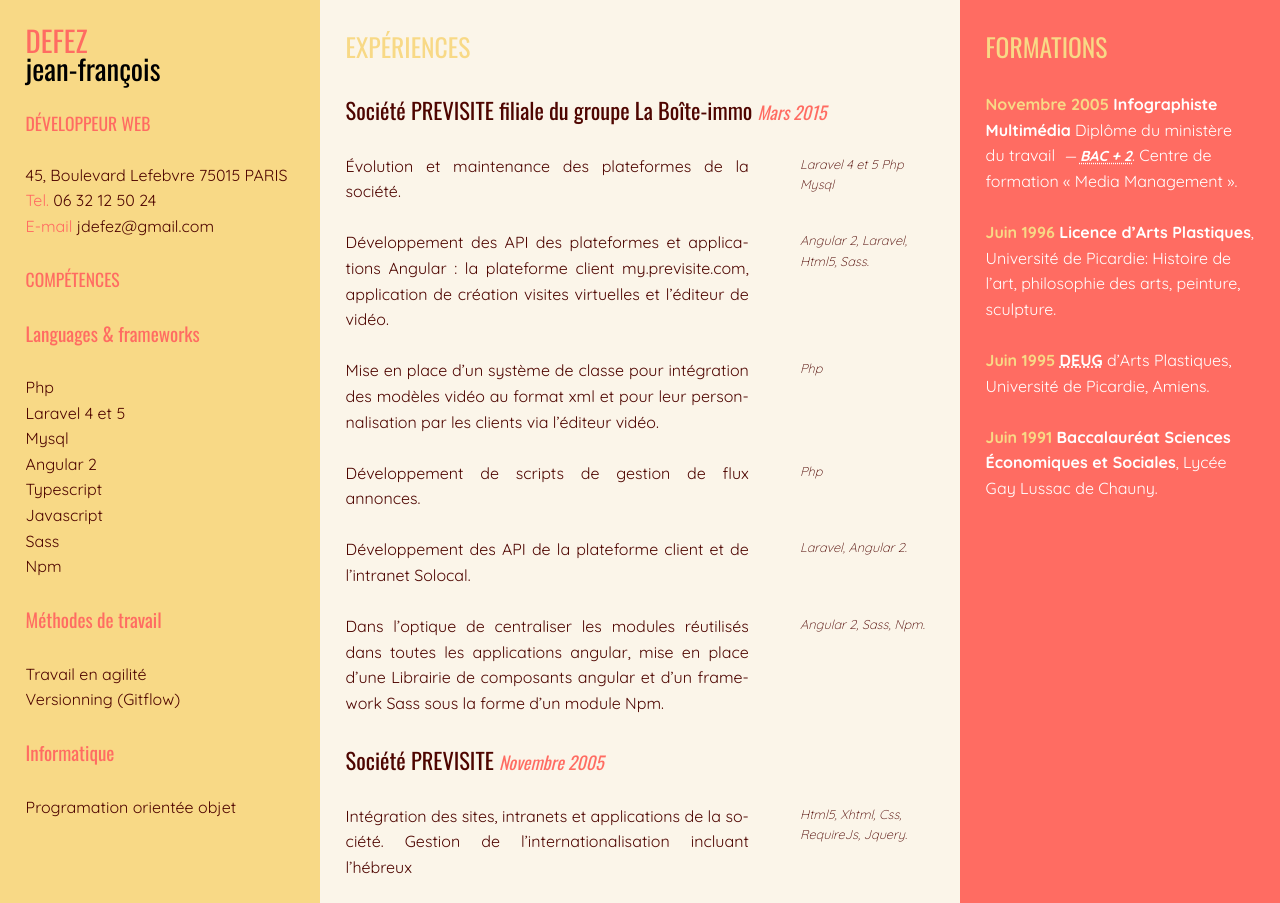
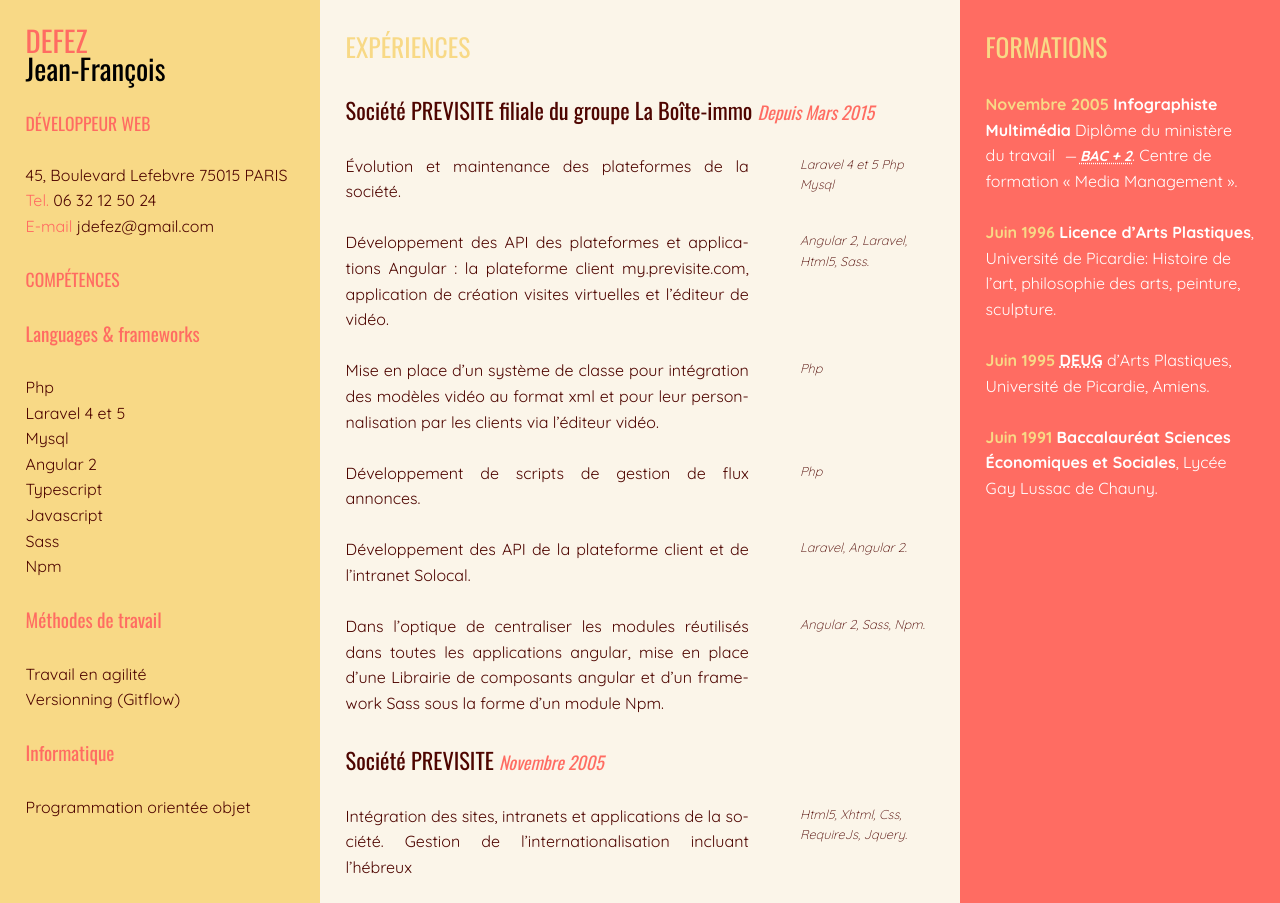
Before and after one commit to jdefez/cv, a website: page index.html in a window 1280 px wide. Shown: the top 903 px of the page. Drawn offline with nearby package versions, Linux system fonts and the light colour scheme.

Commit message:
fix: typo and removed trailing whitespaces

```diff
--- a/index.html
+++ b/index.html
@@ -11,7 +11,7 @@
     <h1 class="t-h1">
       DEFEZ
       <span class="firstname">
-        jean-françois
+        Jean-François
       </span>
     </h1>
     <h2 class="t-h2">
@@ -70,7 +70,7 @@
     </h4>
     <ul>
       <li>
-        Programation orientée objet
+        Programmation orientée objet
       </li>
     </ul>
   </header>
@@ -82,7 +82,7 @@
       <header>
         <h3 class="t-h3">
           Société PREVISITE filiale du groupe La Boîte-immo
-          <time datetime="2015-03-13T00:00">Mars 2015</time>
+          <time datetime="2015-03-13T00:00">Depuis Mars 2015</time>
         </h3>
       </header>
       <article>
--- a/sass/_layout.scss
+++ b/sass/_layout.scss
@@ -1,5 +1,3 @@
-// layout
-
 @mixin grid-layout()
 {
   body {
```
Also changed, not shown: sass/_theme.scss (line endings or trailing spaces), 1 other file.
